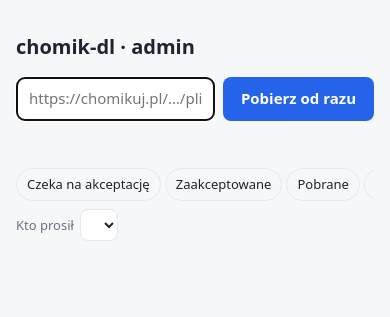
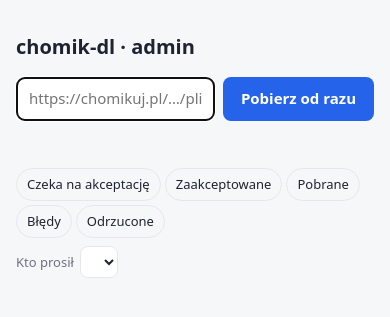
Before and after one commit to butthe4d/chomik-dl, a Python web app: template app/templates/admin.html in a window 390 px wide. Shown: the top 317 px of the page. Run offline with Jinja, Linux system fonts and the light colour scheme; the template is opened without the code that fills it, so the values that code supplies are empty.

Commit message:
fix: wrap tabs so all five are visible on phones
Co-Authored-By: Claude Opus 5.5 <noreply@anthropic.com>

```diff
--- a/app/static/style.css
+++ b/app/static/style.css
@@ -31,7 +31,7 @@ input[name=name] { width:150px; padding:10px 12px; font:inherit; color:inherit;
 .empty { color:var(--muted); font-size:14px; }
 
 .listbar { display:flex; flex-wrap:wrap; align-items:center; justify-content:space-between; gap:8px; margin-bottom:12px; }
-#tabs { display:flex; gap:4px; overflow-x:auto; max-width:100%; scrollbar-width:thin; }
+#tabs { display:flex; flex-wrap:wrap; gap:4px; max-width:100%; }
 .tab { padding:6px 10px; font-size:13px; font-weight:500; white-space:nowrap; color:var(--fg); background:transparent; border:1px solid var(--line); border-radius:999px; }
 .tab[aria-selected="true"] { color:#fff; background:var(--accent); border-color:var(--accent); }
 .whofilter { font-size:13px; color:var(--muted); display:flex; align-items:center; gap:6px; }
```
Also changed, not shown: tests/test_pages.py (+11 -0 lines).
